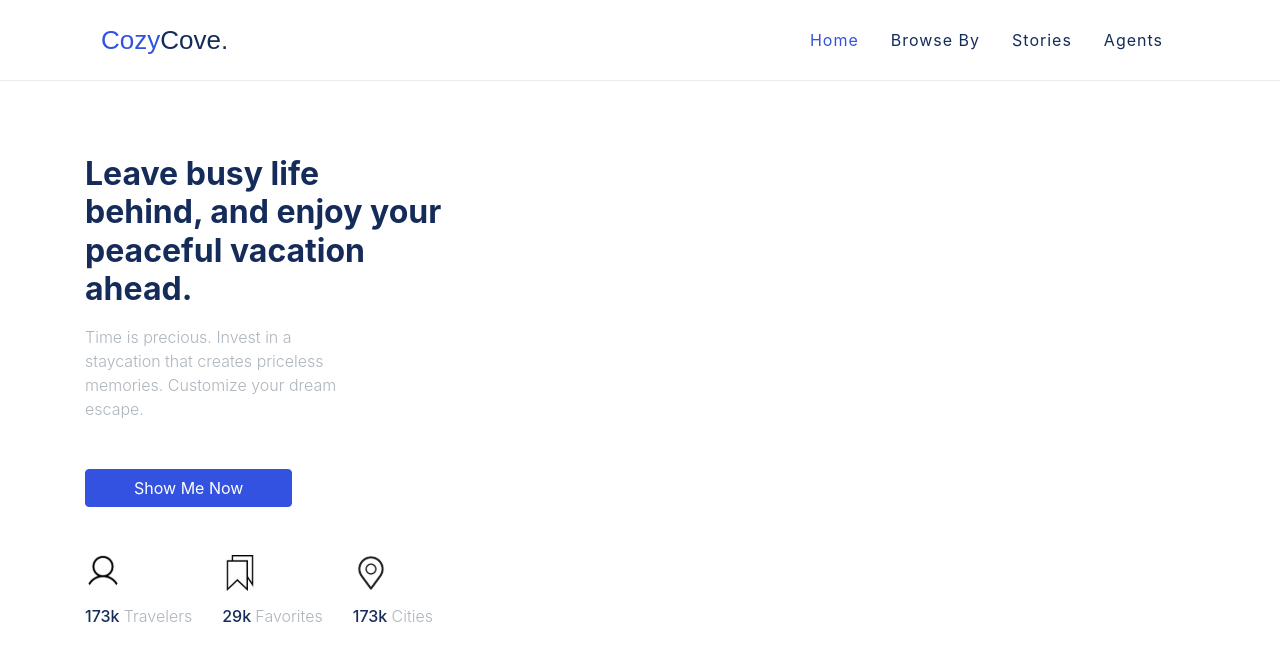
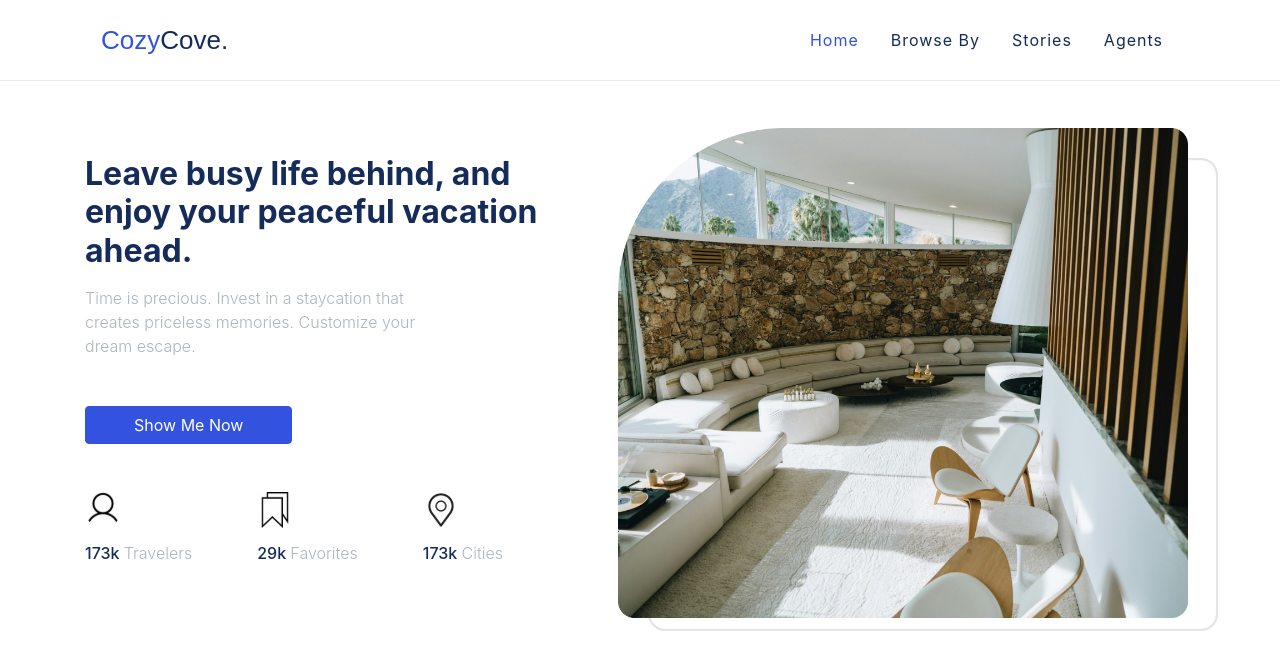
Before and after one commit to sulthan18/staycation, a React (Create React App) app: page / in a window 1280 px wide. Shown: the top 670 px of the page. Built offline with nearby package versions, Linux system fonts and the light colour scheme.

Commit message:
Create Header component and put to arrange LandingPage

```diff
--- a/src/parts/Hero.js
+++ b/src/parts/Hero.js
@@ -19,7 +19,7 @@ export default function Hero(props) {
   return (
     <section className="container pt-4">
       <div className="row align-items-center">
-        <div className="col-auto pr-5" style={{ width: 422 }}>
+        <div className="col-auto pr-5" style={{ width: 530 }}>
           <h1 className="h2 font-weight-bold line-height-1 mb-3">
             Leave busy life behind, and enjoy your peaceful vacation ahead.
           </h1>
@@ -37,7 +37,7 @@ export default function Hero(props) {
           </Button>
 
           <div className="row mt-5">
-            <div className="col-auto">
+            <div className="col-auto" style={{ marginRight: 35 }}>
               <img
                 width="36"
                 height="36"
@@ -51,7 +51,7 @@ export default function Hero(props) {
                 </span>
               </h6>
             </div>
-            <div className="col-auto">
+            <div className="col-auto" style={{ marginRight: 35 }}>
               <img
                 width="36"
                 height="36"
@@ -79,6 +79,23 @@ export default function Hero(props) {
             </div>
           </div>
         </div>
+
+        <div className="col-6 pl-5">
+          <div style={{ width: 520, height: 410 }}>
+            <img
+              src={ImageHero}
+              alt="Room with couches"
+              className="img-fluid position-absolute"
+              style={{ margin: "-30px 0 0 -30px", zIndex: 1 }}
+            />
+            <img
+              src={ImageHero_}
+              alt="Room with couches frame"
+              className="img-fluid position-absolute"
+              style={{ margin: "0 -15px -15px 0" }}
+            />
+          </div>
+        </div>
       </div>
     </section>
   );
```
